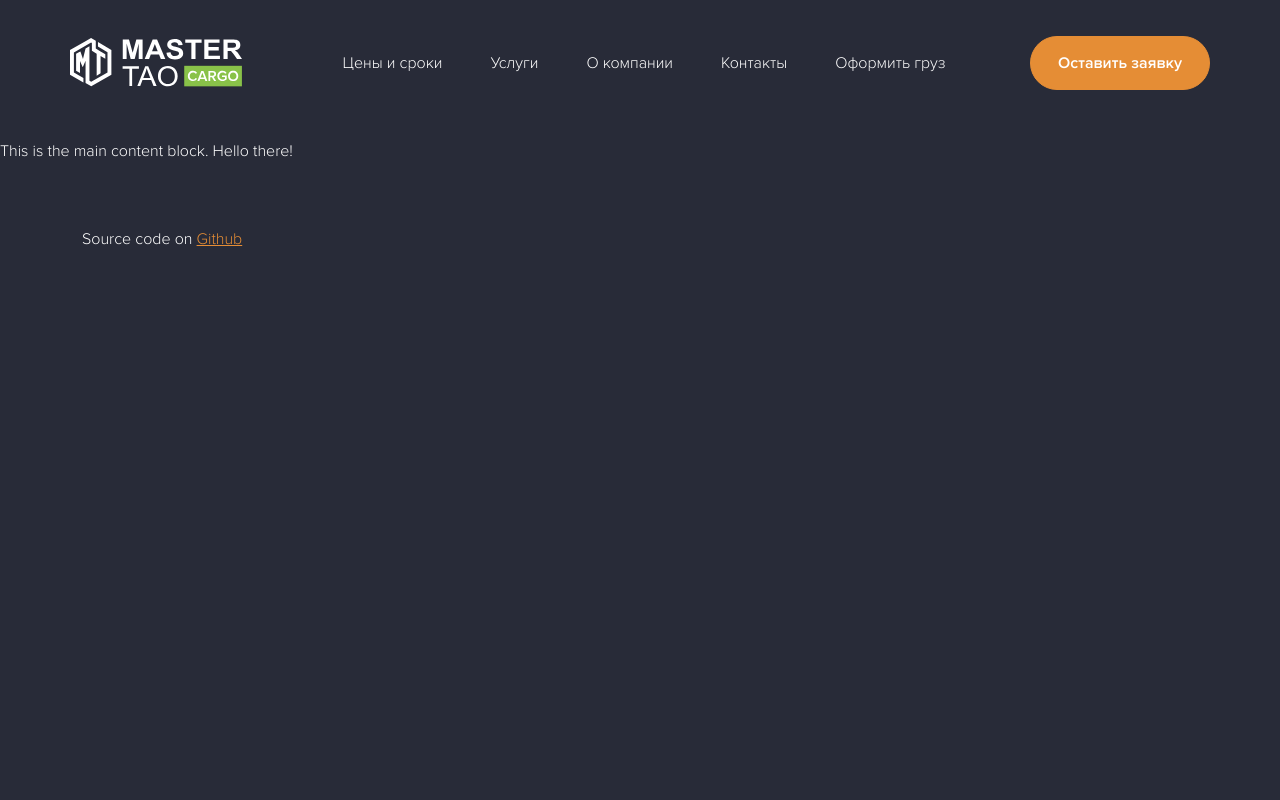
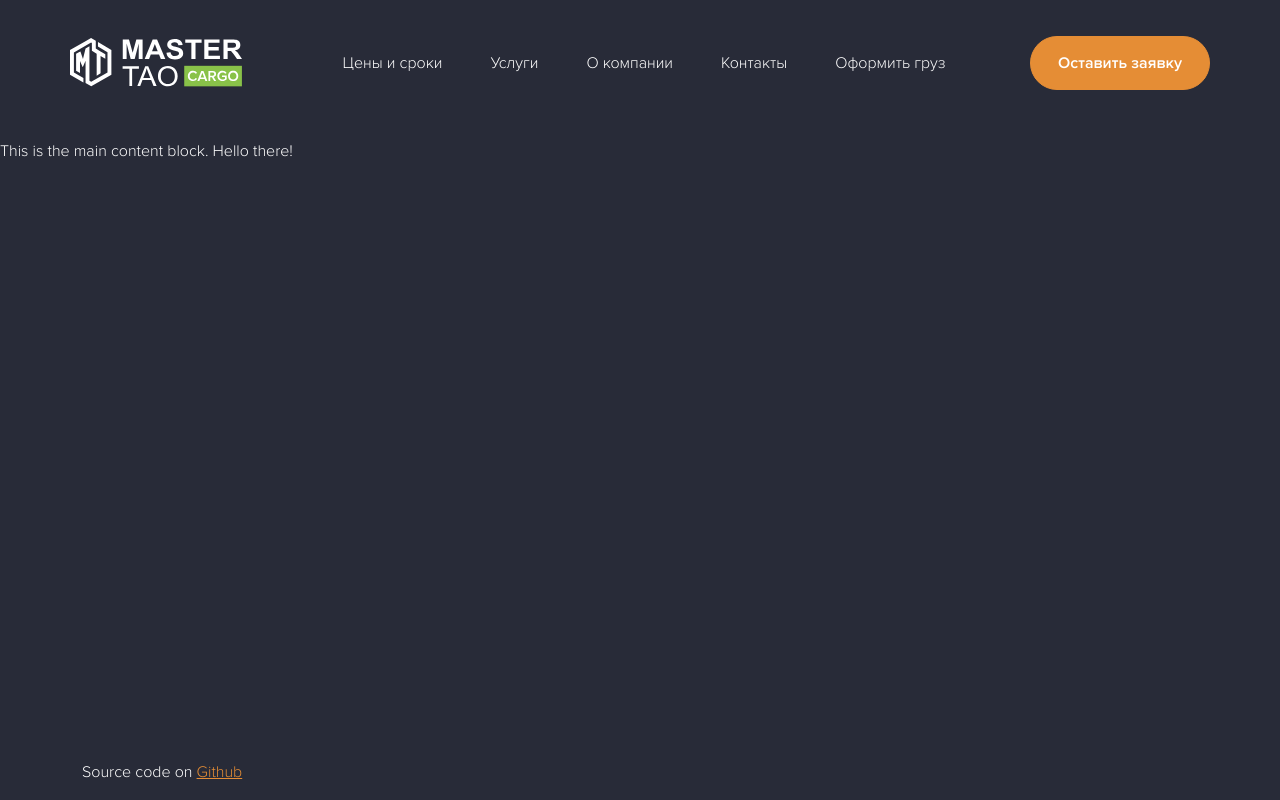
Before and after one commit to HyryaRoman/dev-MasterTao, a website: page src/index.html in a window 1280 px wide. Drawn offline with nearby package versions, Linux system fonts and the light colour scheme; files that its build step writes are made by us from their sources.

Commit message:
center footer

```diff
--- a/src/templates/footer.html
+++ b/src/templates/footer.html
@@ -1,4 +1,4 @@
-<footer class="container-xl mt-5">
+<footer class="container-xl mt-auto pt-5">
   <div class="row">
     <div class="col-1 col-md-6 col-lg-4">
       <p>Source code on <a href="https://github.com/HyryaRoman/dev-MasterTao">Github</a></p>
@@ -6,4 +6,5 @@
   </div>
 </footer>
 </body>
+
 </html>
```
